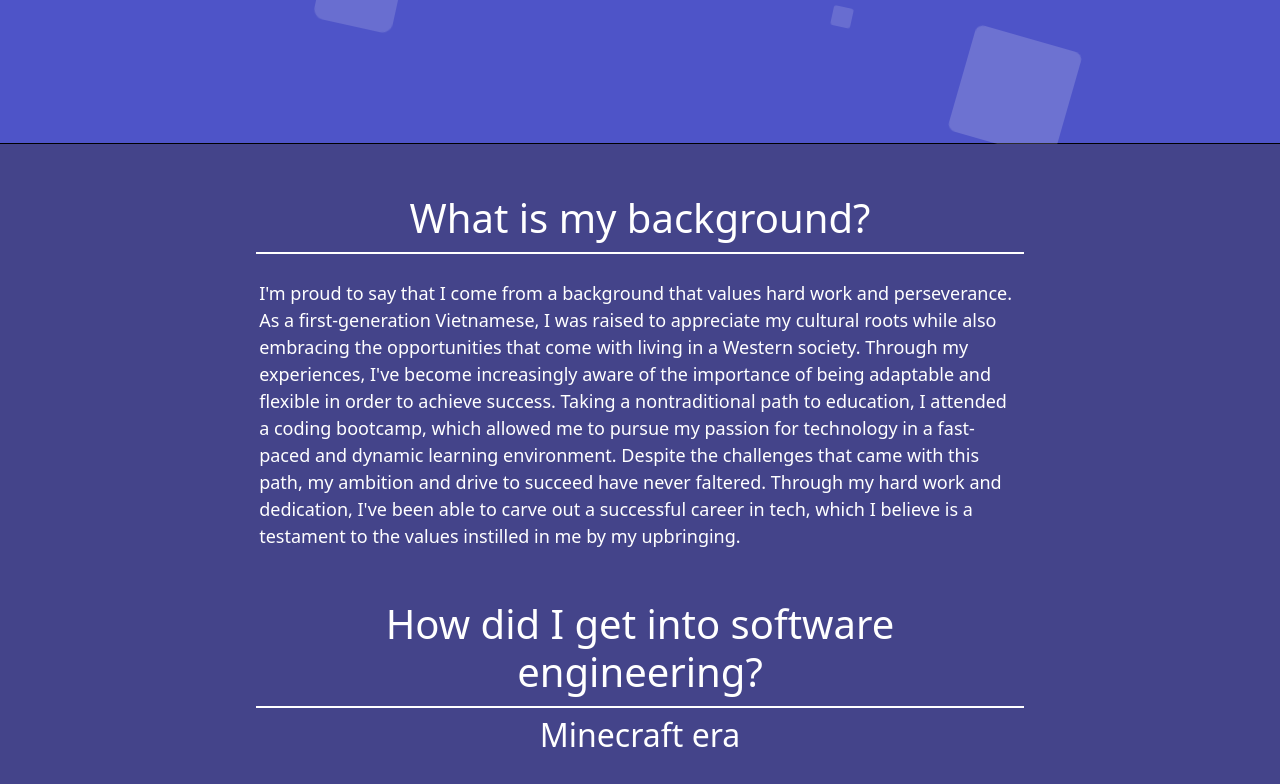
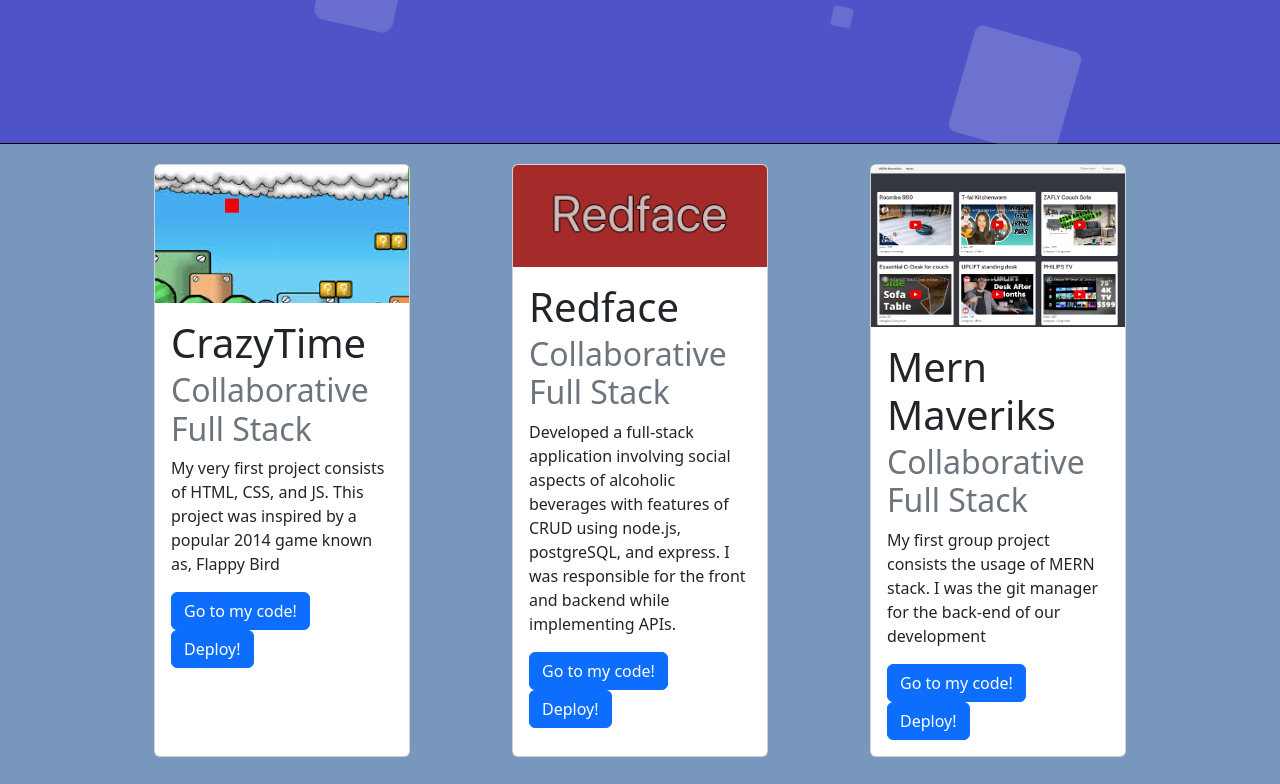
Before and after one commit to ericcnguyen04/Post-Portfolio, a React (Create React App) app: page / in a window 1280 px wide. Shown: the part 656-1440 px from the top of the page. Built offline with nearby package versions, Linux system fonts and the light colour scheme.

Commit message:
rearranged my portfolio

```diff
--- a/src/App.css
+++ b/src/App.css
@@ -22,6 +22,10 @@
 
   display: flex;
 
+}
+
+.background {
+  background-color: rgb(120, 151, 188)
 }
 
 /* home page */
--- a/src/App.js
+++ b/src/App.js
@@ -23,8 +23,8 @@ function App() {
       {/* <Navbar /> */}
 
       <Home />
+      <Projects />
       <About />
-      <Projects />
       <Resume />
       <Contact />
 
```
